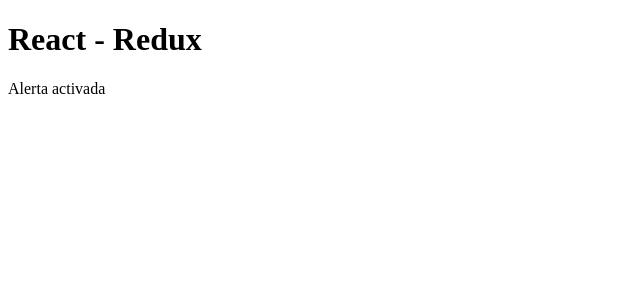
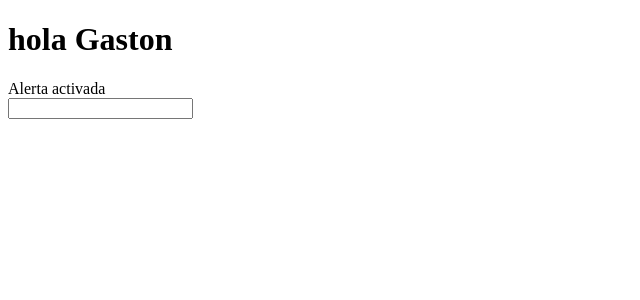
Before and after one commit to ruizdiazmartin/ReactWithRedux, a React (Create React App) app: page / in a window 1280 px wide. Shown: the top 300 px of the page, without its empty margins (0-640 px from the left). Built offline with nearby package versions, Linux system fonts and the light colour scheme.

Commit message:
Completando circuito en Redux.

```diff
--- a/src/App.js
+++ b/src/App.js
@@ -1,16 +1,15 @@
-import React from 'react'
+import React from 'react';
+import Alert from './containers/AlertContainer';
 
-//Redux
+//Redux3
+
 import store from './store'
 import { Provider } from 'react-redux'
 
 function App() {
 	return (
 		<Provider store={store}>
-			<div className="App">
-				<h1>React - Redux</h1>
-				<div className="alert">Alerta activada</div>
-			</div>
+			<Alert />
 		</Provider>
 	)
 }
--- /dev/null
+++ b/src/components/AlertComponent.js
@@ -0,0 +1,20 @@
+import React from 'react';
+
+export function AlertComponent({ label, changeStatus }) {
+	// const {
+	// 	label,
+	// 	changeStatus
+	// } = props;
+
+	return (
+		<div className="App">
+			<h1>{label}</h1>
+			<div className="alert">Alerta activada</div>
+			<input type="text" onChange={changeStatus}></input>
+		</div>
+	)
+}
+
+// export function Alert ({label, changeStatus}) {
+
+// }
--- /dev/null
+++ b/src/containers/AlertContainer.js
@@ -0,0 +1,39 @@
+import React from 'react';
+import { UPDATE_TEST_ALERT } from '../actions/alertAction';
+import { bindActionCreators } from "redux";
+import { connect } from 'react-redux';
+import { AlertComponent } from '../components/AlertComponent'
+
+class AlertContainer extends React.Component {
+	constructor(props) {
+		super(props);
+		this.props.fetchNombrequeQuieras('hola Gaston')
+	}
+	handleChangeStatus = (event) => {
+		this.props.fetchNombrequeQuieras(event.target.value)
+	}
+	render() {
+		debugger;
+		return (
+			<AlertComponent label={this.props.alerts.textAlert} changeStatus={this.handleChangeStatus} />
+		)
+	}
+
+}
+
+//Hago referencia al estado que necesito.
+function mapStateToProps(state) {
+	return {
+		alerts: state.alerts,
+	}
+}
+
+//Tengo acceso a mi accion
+function mapDispatchToProps(dispatch) {
+	return {
+		fetchNombrequeQuieras: bindActionCreators(UPDATE_TEST_ALERT, dispatch),
+	}
+}
+
+//Es la manera en que conectamos un componente React-Redux.
+export default connect(mapStateToProps, mapDispatchToProps)(AlertContainer)
```
Also changed, not shown: src/container/AlertContainer.js (deleted, +0 -34 lines).
